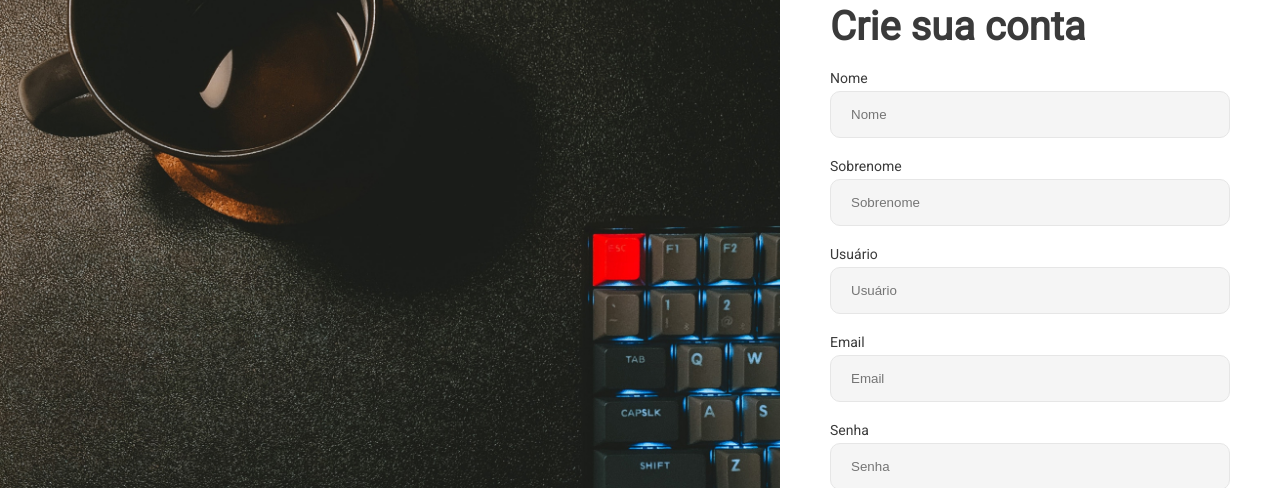
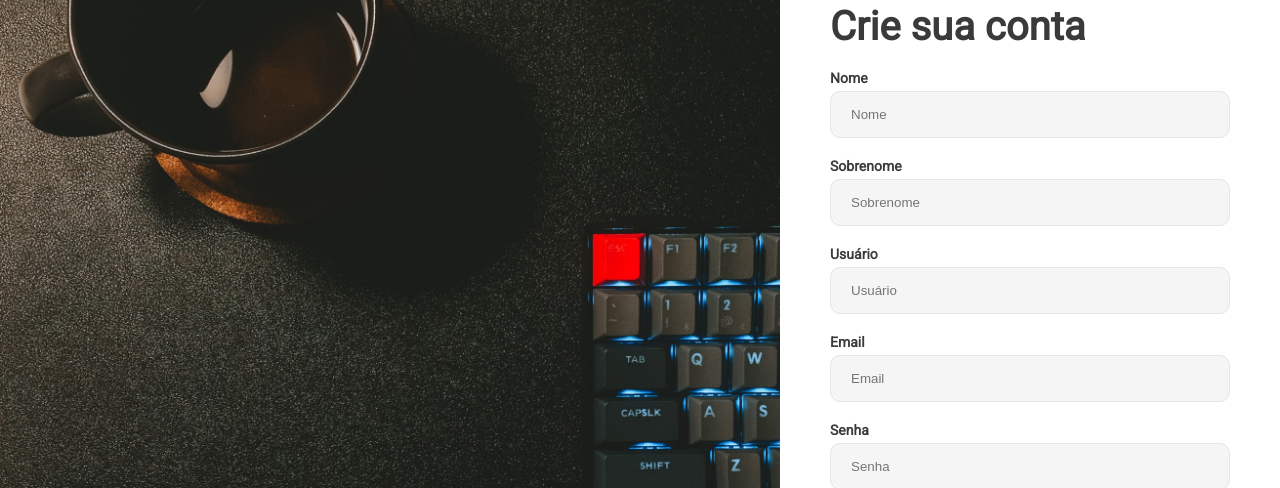
Before and after one commit to Ryanluc7reis/Projeto.social-dev, a Next.js app: page /signup in a window 1280 px wide. Shown: the part 182-670 px from the top of the page. Built offline with nearby package versions, Linux system fonts and the light colour scheme.

Commit message:
Ajuste em nos arquivos

```diff
--- a/src/components/cards/CreatePost.jsx
+++ b/src/components/cards/CreatePost.jsx
@@ -19,7 +19,7 @@ const PostContainer = styled.div`
 
 
   @media (max-width: 500px) {
-    padding; 20px;
+    padding: 20px;
   }
 `
 const Title = styled.div`
--- a/src/components/inputs/Input.jsx
+++ b/src/components/inputs/Input.jsx
@@ -7,7 +7,7 @@ const InputContainer = styled.div`
 
 `
 const StyledLabel = styled.p`
-  font-wight:bold;
+  font-weight:bold;
   font-size: 14px;
   margin-bottom: 5px;
 `
--- a/src/components/layout/Container.jsx
+++ b/src/components/layout/Container.jsx
@@ -5,7 +5,7 @@ const StyledContainer = styled.div`
 display: flex;
 justify-content: center;
 
-  @media (max-weight 700px) {
+  @media (max-weight: 700px) {
     padding: 10px;
 
   }
--- a/src/components/layout/ImageWithSpace.jsx
+++ b/src/components/layout/ImageWithSpace.jsx
@@ -17,8 +17,7 @@ const StyledImage = styled.div`
 
  @media (max-width: ${WIDTH_BREAK}) {
   display: none;
-
-
+ }
 `
 const StyledConatainer = styled.div`
  background-color: ${props => props.theme.white};
@@ -42,6 +41,7 @@ const StyledConatainer = styled.div`
     content: '';
     margin: auto;
   }
+}
 `
 
 
```
